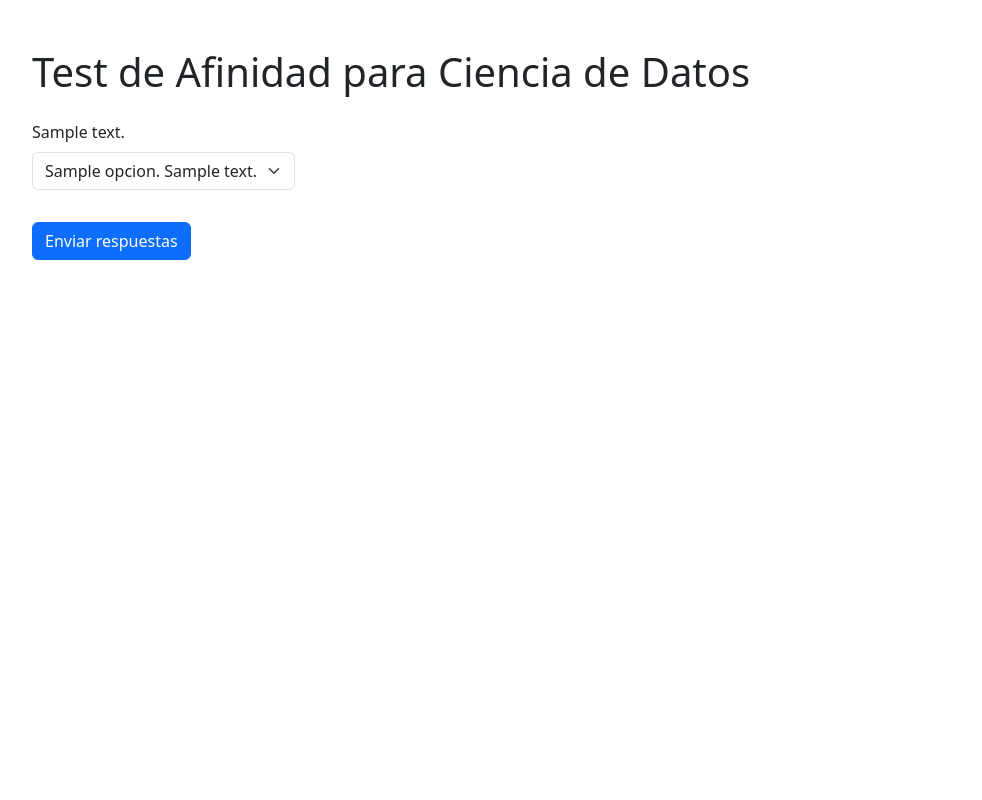
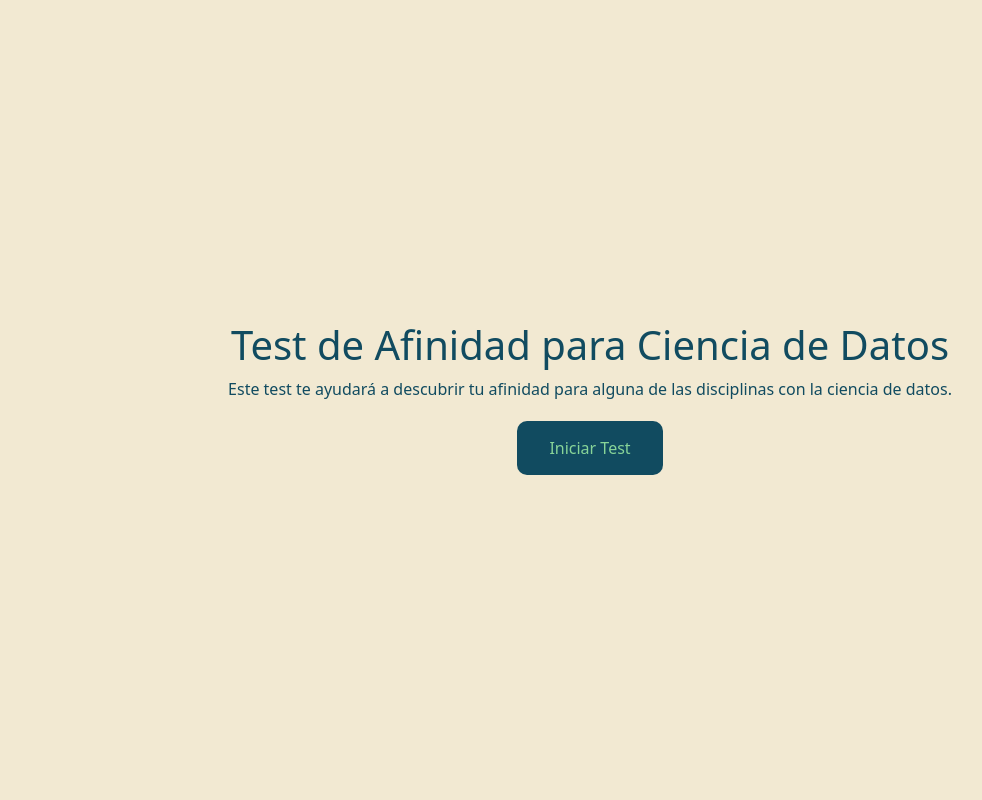
Before and after one commit to CodeGeekR/Test_DataScienceStarter, a Flask app: template templates/index.html in a window 1280 px wide. Shown: the whole page, without its empty margins (50-1032 px from the left). Run offline with Flask 3, Linux system fonts and the light colour scheme; the template is opened without the code that fills it: most values are stand-ins (such as "Sample title", 1, 10 or a date in 2020).

Commit message:
add style + validate question

```diff
--- a/templates/index.html
+++ b/templates/index.html
@@ -11,26 +11,78 @@
       integrity="sha384-QWTKZyjpPEjISv5WaRU9OFeRpok6YctnYmDr5pNlyT2bRjXh0JMhjY6hW+ALEwIH"
       crossorigin="anonymous"
     />
-    <script
-      src="https://cdn.jsdelivr.net/npm/bootstrap@5.3.3/dist/js/bootstrap.bundle.min.js"
-      integrity="sha384-YvpcrYf0tY3lHB60NNkmXc5s9fDVZLESaAA55NDzOxhy9GkcIdslK1eN7N6jIeHz"
-      crossorigin="anonymous"
-    ></script>
+    <style>
+      /* Estilos personalizados para lograr el estilo de TypeForm */
+      body {
+        background-color: #f2e9d2;
+      }
+      .container {
+        display: flex;
+        justify-content: center;
+        align-items: center;
+        height: 100vh;
+      }
+      .form-group, .intro {
+        display: none;
+      }
+      .form-group.active, .intro.active {
+        display: block;
+      }
+      .intro {
+        text-align: center;
+        color: #114B60;
+      }
+      .intro button {
+        background-color: #114B60;
+        border: none;
+        border-radius: 10px;
+        color: #88D498;
+        padding: 15px 32px;
+        text-align: center;
+        text-decoration: none;
+        display: inline-block;
+        font-size: 16px;
+        margin: 4px 2px;
+        cursor: pointer;
+      }
+      #submit-button {
+        background-color: #114B60;
+        border: none;
+        border-radius: 10px;
+        color: #88D498;
+        padding: 15px 32px;
+        text-align: center;
+        text-decoration: none;
+        display: inline-block;
+        font-size: 16px;
+        margin: 4px 2px;
+        cursor: pointer;
+      }
+      .form-select {
+        background-color: #C6DAC0;
+        color: black;
+        border: 2px solid #1A946F;
+    </style>
   </head>
 <body>
-    <div class="container mt-5">
-        <h1 class="mb-4">Test de Afinidad para Ciencia de Datos</h1>
+    <div class="container">
         <!-- Inicio del formulario, los resultados se enviarán a la ruta "/resultados" -->
-        <form action="/resultados" method="post">
+        <form id="quiz-form" action="/resultados" method="post">
+            <!-- Introducción -->
+            <div class="intro active" id="intro">
+              <h1>Test de Afinidad para Ciencia de Datos</h1>
+              <p>Este test te ayudará a descubrir tu afinidad para alguna de las disciplinas con la ciencia de datos.</p>
+              <button type="button" onclick="startTest()">Iniciar Test</button>
+          </div>
             <!-- Iteramos sobre cada pregunta en la lista de preguntas -->
             {% for pregunta in preguntas %}
-            <div class="mb-3">
+            <div class="form-group mb-3" id="pregunta{{ loop.index }}">
                 <!-- Mostramos el texto de la pregunta -->
                 <label class="form-label">{{ pregunta.texto }}</label>
-                <!-- Creamos un contenedor para el menú desplegable -->
-                <div style="width: fit-content;">
                 <!-- Creamos un menú desplegable para las opciones de la pregunta actual -->
-                    <select class="form-select" name="pregunta{{ loop.index }}">
+                <select class="form-select" name="pregunta{{ loop.index }}" onchange="nextQuestion({{ loop.index }})">
+                    <!-- Agregamos una opción vacía al principio que no esté seleccionada por defecto -->
+                    <option value="" selected disabled hidden>Selecciona una opción</option>
                     <!-- Iteramos sobre cada opción en la pregunta actual -->
                     {% for opcion, detalles in pregunta.opciones.items() %}
                     <!-- Creamos una opción en el menú desplegable para la opción actual.
@@ -39,13 +91,11 @@
                     {% endfor %}
                 </select>
             </div>
-            </div>
             {% endfor %}
             <!-- Botón para enviar el formulario -->
-            <button type="submit" class="btn btn-primary mt-3 mb-4">Enviar respuestas</button>
+            <button type="submit" class="btn btn-primary mt-3 mb-4" id="submit-button" style="display: none;">Enviar respuestas</button>
         </form>
     </div>
-</body>
 
     <!-- Bootstrap JS y dependencias opcionales -->
     <script src="https://code.jquery.com/jquery-3.5.1.slim.min.js"></script>
@@ -59,5 +109,28 @@
       integrity="sha384-0pUGZvbkm6XF6gxjEnlmuGrJXVbNuzT9qBBavbLwCsOGabYfZo0T0to5eqruptLy"
       crossorigin="anonymous"
     ></script>
+    <script>
+      // Función para mostrar la siguiente pregunta
+      function nextQuestion(index) {
+        document.getElementById('pregunta' + index).classList.remove('active');
+        var nextQuestion = document.getElementById('pregunta' + (index + 1));
+        if (nextQuestion) {
+          nextQuestion.classList.add('active');
+        } else {
+          document.getElementById('submit-button').style.display = 'block';
+        }
+      }
+
+      // Función para iniciar el test
+      function startTest() {
+        document.getElementById('intro').classList.remove('active');
+        document.getElementById('pregunta1').classList.add('active');
+      }
+
+      // Mostrar la introducción al cargar la página
+      window.onload = function() {
+        document.getElementById('intro').classList.add('active');
+      }
+    </script>
   </body>
 </html>
```
Also changed, not shown: templates/resultados.html (+17 -1 lines). Lines whose indentation alone changed are shown as unchanged.
